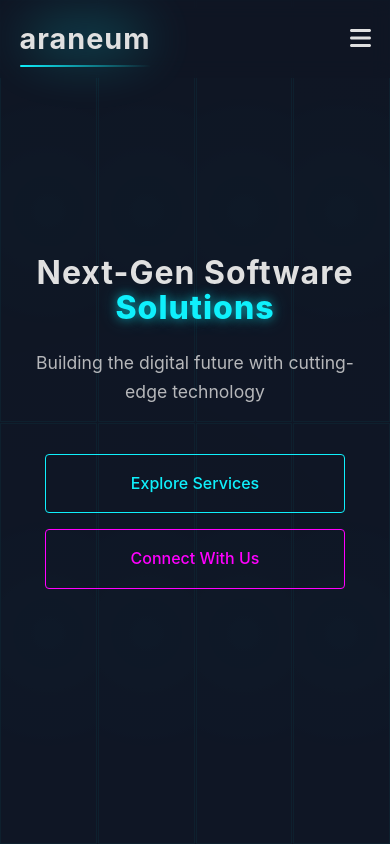
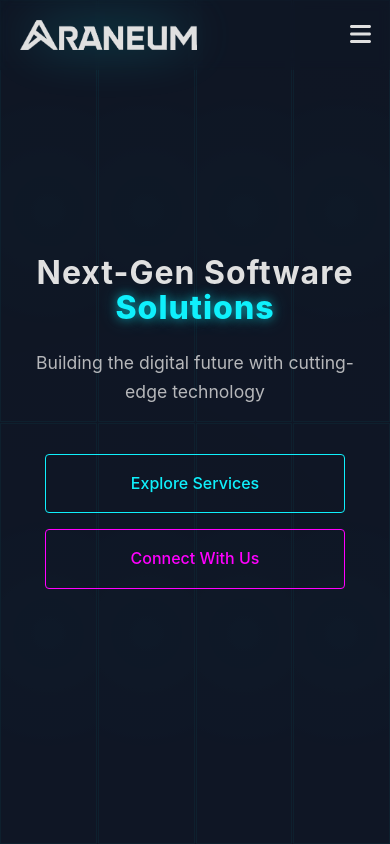
Before and after one commit to emirkugic/araneum.ba, a React (Create React App) app: page / in a window 390 px wide. Shown: the top 844 px of the page. Built offline with nearby package versions, Linux system fonts and the light colour scheme.

Commit message:
Logo update

```diff
--- a/src/pages/Home.jsx
+++ b/src/pages/Home.jsx
@@ -51,7 +51,11 @@ const Home = () => {
 			>
 				<div className={styles.logo}>
 					<div className={styles.logoGlow}></div>
-					<h1>araneum</h1>
+					<img
+						src="/logo-long-white.png"
+						alt="Araneum"
+						className={styles.logoImage}
+					/>
 				</div>
 				<div className={styles.mobileMenuToggle} onClick={toggleMenu}>
 					<FontAwesomeIcon icon={isMenuOpen ? faTimes : faBars} />
--- a/src/pages/Home.module.css
+++ b/src/pages/Home.module.css
@@ -183,21 +183,25 @@ section {
 	align-items: center;
 	z-index: 1000;
 	transition: var(--transition);
-	background-color: rgba(15, 22, 36, 0.8);
-	backdrop-filter: blur(10px);
+	background-color: rgba(15, 22, 36, 0.5);
+	backdrop-filter: blur(5px);
 }
 
 .header.scrolled {
 	padding: 0.8rem 5%;
-	background-color: rgba(15, 22, 36, 0.9);
+	background-color: rgba(15, 22, 36, 0.95);
 	backdrop-filter: blur(15px);
 	border-bottom: 1px solid rgba(15, 240, 252, 0.1);
-}
-
+	box-shadow: 0 4px 20px rgba(0, 0, 0, 0.3);
+}
+
+/* Updated Logo Styles */
 .logo {
 	display: flex;
 	align-items: center;
 	position: relative;
+	height: 40px;
+	margin-right: 20px;
 }
 
 .logoGlow {
@@ -209,6 +213,15 @@ section {
 	opacity: 0.2;
 	border-radius: 50%;
 	z-index: -1;
+}
+
+.logoImage {
+	max-height: 40px;
+	width: auto;
+	display: block;
+	transition: var(--transition);
+	user-select: none;
+	pointer-events: none;
 }
 
 .logo h1 {
@@ -1484,6 +1497,15 @@ section {
 		gap: 1rem;
 	}
 
+	/* Logo responsive adjustments */
+	.logoImage {
+		max-height: 35px;
+	}
+
+	.logo {
+		height: 35px;
+	}
+
 	section {
 		padding: 5rem 5%;
 	}
@@ -1557,6 +1579,15 @@ section {
 @media (max-width: 576px) {
 	.header {
 		padding: 1rem 5%;
+	}
+
+	/* Small screen logo adjustment */
+	.logoImage {
+		max-height: 30px;
+	}
+
+	.logo {
+		height: 30px;
 	}
 
 	.heroContent h1 {
```
